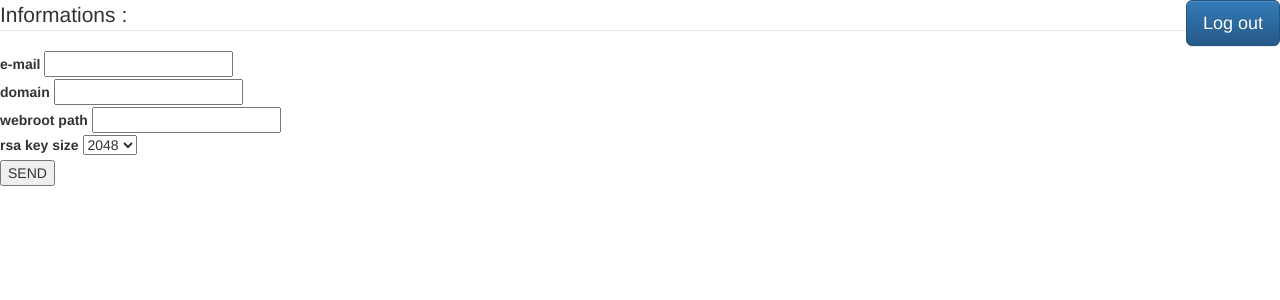
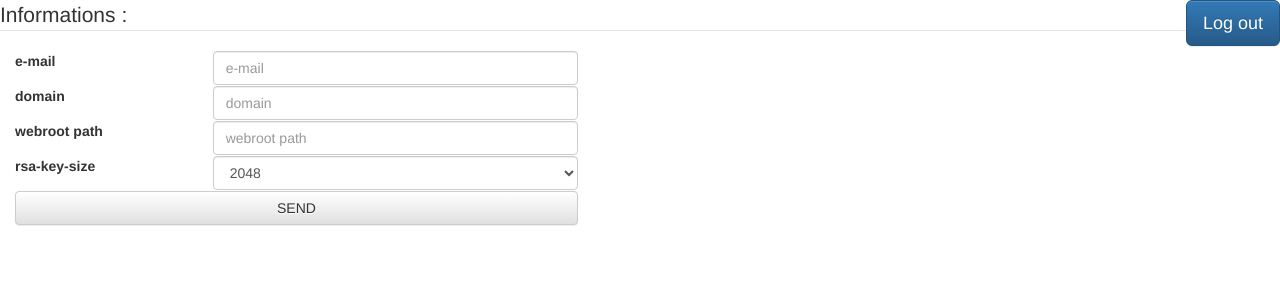
Before and after one commit to olaulau/VHFFS_letsencrypt, a PHP site: page / in a window 1280 px wide. Shown: the top 300 px of the page. Run offline with PHP 8.4, Linux system fonts and the light colour scheme; the visitor is signed in with stand-in values (Sample User, id 1).

Commit message:
redesigned index form

```diff
--- a/index.php
+++ b/index.php
@@ -76,16 +76,35 @@ if(empty($_POST)) {
 	<form action="" method="POST">
 		<fieldset>
 		<legend>Informations :</legend>
-		<label for="email">e-mail</label> <input type="text" name="email" value="" /> <br/>
-		<label for="domain">domain</label> <input type="text" name="domain" value="" /> <br/>
-		<label for="webroot-path">webroot path</label> <input type="text" name="webroot-path" value="" /> <br/>
 
-		<label for="rsa-key-size">rsa key size</label>
-		<select name="rsa-key-size">
+			<div class="form-group">
+				<label for="email" class="col-sm-2 control-label">e-mail</label>
+				<div class="col-sm-4"> <input type="email" name="email" value="" class="form-control" id="email" placeholder="e-mail"> </div>
+			</div> <br/>
+
+			<div class="form-group">
+				<label for="domain" class="col-sm-2 control-label">domain</label>
+				<div class="col-sm-4"> <input type="text" name="domain" value="" class="form-control" id="domain" placeholder="domain"> </div>
+			</div> <br/>
+
+			<div class="form-group">
+				<label for="webroot-path" class="col-sm-2 control-label">webroot path</label>
+				<div class="col-sm-4"> <input type="text" name="webroot-path" value="" class="form-control" id="webroot-path" placeholder="webroot path"> </div>
+			</div> <br/>
+
+			<div class="form-group">
+				<label for="rsa-key-size" class="col-sm-2 control-label">rsa-key-size</label>
+				<div class="col-sm-4">
+					<select class="form-control" name="rsa-key-size">
 						<option value="2048">2048</option>
 						<option value="4096">4096</option>
-		</select> <br/>
-		<button type="submit"> SEND </button>
+					</select>
+				</div>
+			</div> <br/>
+
+			<div class="col-sm-6">
+				<button class="btn btn-default form-control" type="submit"> SEND </button>
+			</div>
 		</fieldset>
 	</form>
 	<?php
@@ -96,7 +115,7 @@ else {
 
 	$content = get_commands();
 
-?><h2> to be executed by root</h2><?php
+?><h2>to be executed by root</h2><?php
 
 	echo '<h3>let\'s encrypt command :</h3> <pre>' . $content['le_command'] . '</pre>';
 
```
Lines whose indentation alone changed are shown as unchanged.
